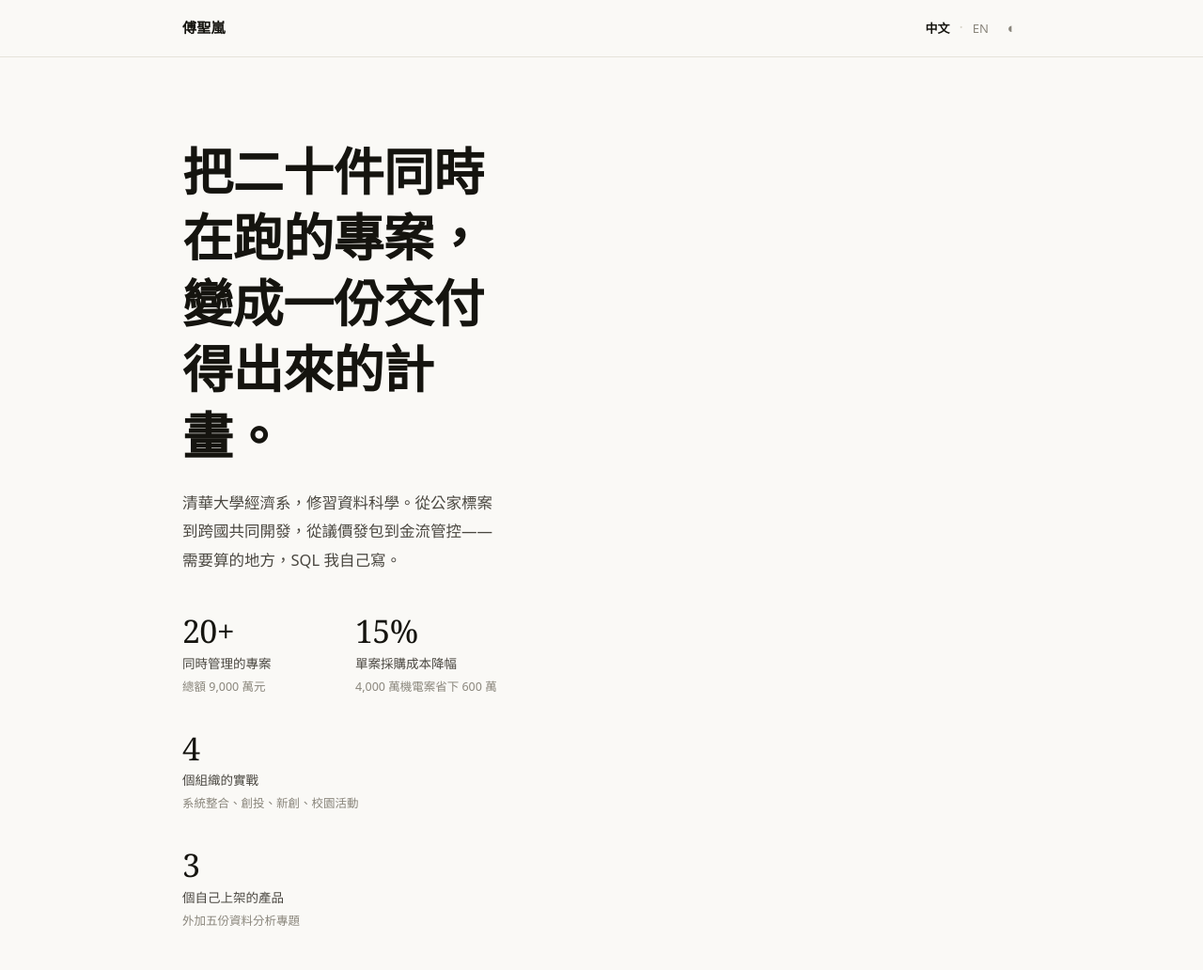
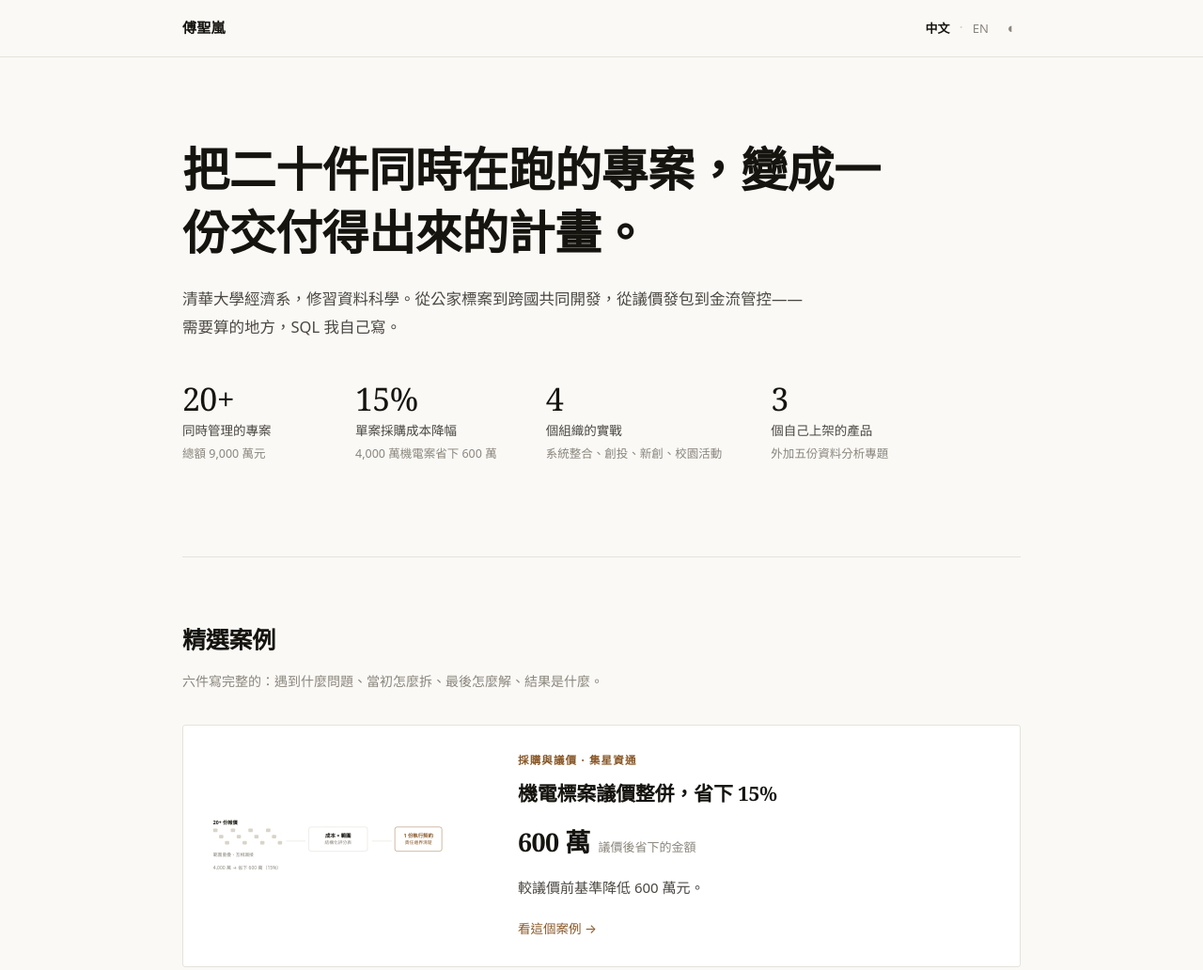
Before and after one commit to afortunadofu-bot/celine.fu, a plain HTML site: page draft/index.html in a window 1280 px wide. Shown: the top 1032 px of the page at 94% size. Drawn offline with Linux system fonts and the light colour scheme.

Commit message:
草稿：首頁開頭欄寬修正

```diff
--- a/draft/index.html
+++ b/draft/index.html
@@ -42,8 +42,8 @@ a{color:inherit}
 .sep{color:var(--rule)}
 .tog{font-size:15px;margin-left:5px}
 h1,h2,h3{font-family:var(--serif);font-weight:700;letter-spacing:-.01em}
-.hero{padding:86px 0 24px;max-width:21em}
-.hero h1{font-size:clamp(32px,5.2vw,54px);line-height:1.3;margin:0 0 22px}
+.hero{padding:86px 0 24px}
+.hero h1{font-size:clamp(30px,4.6vw,50px);line-height:1.34;margin:0 0 22px;max-width:15em}
 .sub{color:var(--ink-2);font-size:16.5px;max-width:40em;margin:0 0 42px}
 .hns{display:flex;flex-wrap:wrap;gap:36px 52px;max-width:none;padding-bottom:10px}
 .hn{min-width:132px}
```
Also changed, not shown: draft/case/a-gtm.html (+2 -2 lines), draft/case/j-cash.html (+2 -2 lines), draft/case/j-public.html (+2 -2 lines), draft/case/j-sourcing.html (+2 -2 lines), draft/case/s-birthday.html (+2 -2 lines), draft/case/s-venues.html (+2 -2 lines).
